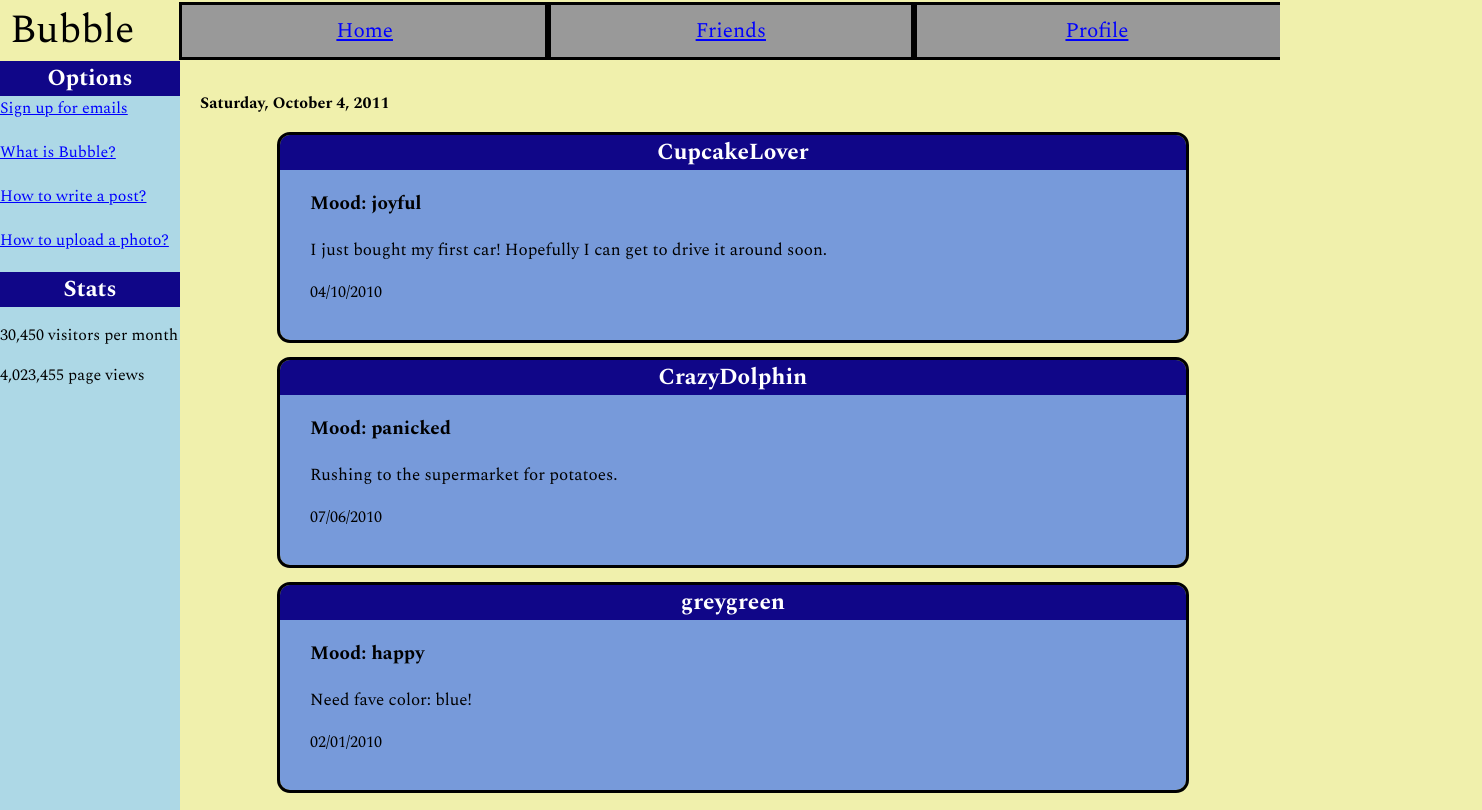
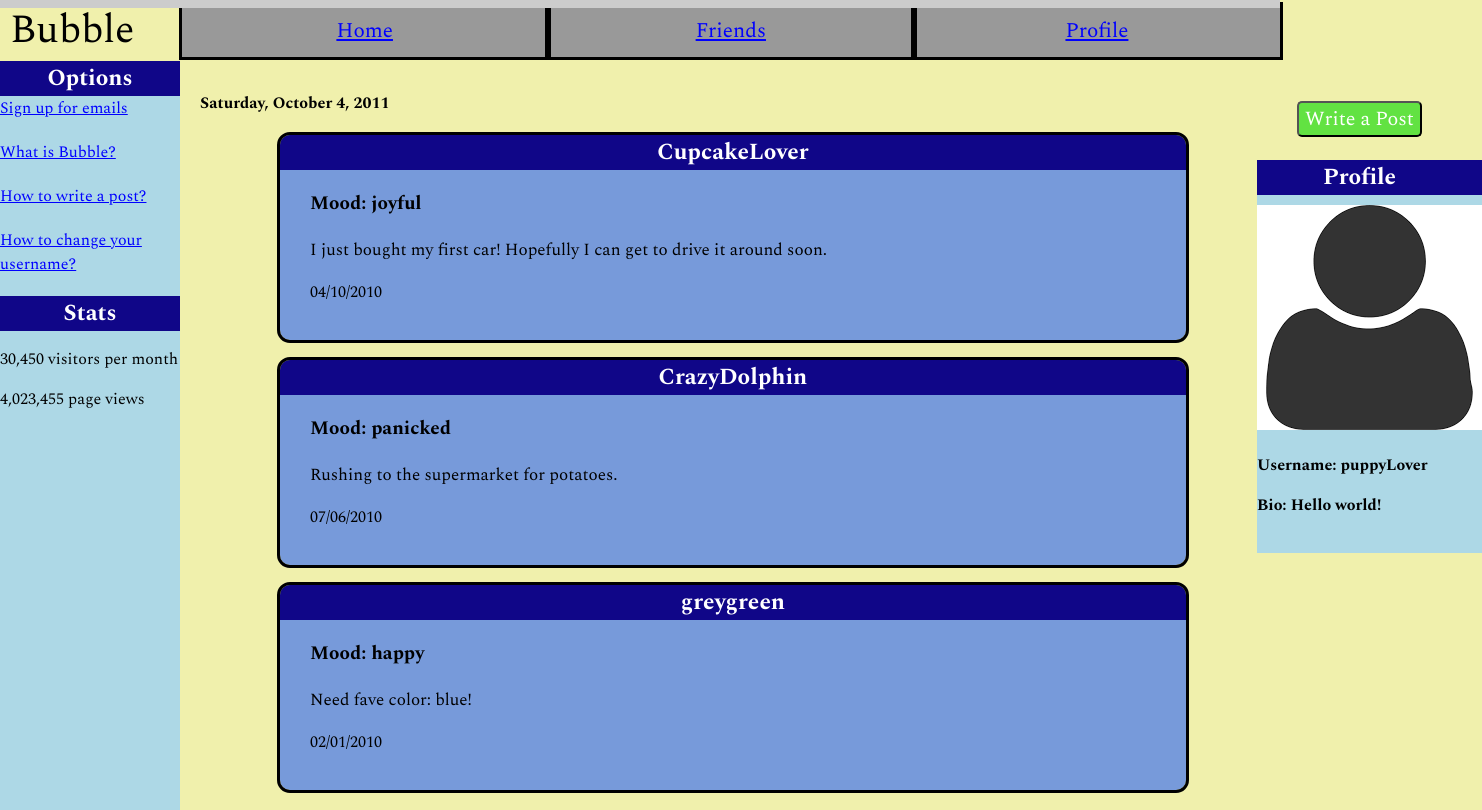
Before and after one commit to Silvana-Ruiz/retro_website, a plain HTML site: page index.html in a window 1280 px wide. Shown: the whole page, 1482 px wide, since content can reach past the window. Drawn offline with nearby package versions, Linux system fonts and the light colour scheme.

Commit message:
javascript

```diff
--- a/css/styles.css
+++ b/css/styles.css
@@ -1,12 +1,9 @@
 /* :root son las variables de css o atributos*/
 :root {
   --blue: #100688;
-  --greenblue: #42e2b8;
-  --beige: #f3dfbf;
   --pink: #db8d92;
   --lightblue: #779ada;
-  --purple: #cda7e4;
-  --grey: #d3cbcb62;
+  --grey: rgb(153, 153, 153);;
 }
 
 /*Changing the color of text selection*/
@@ -73,11 +70,35 @@ header {
   display: flex;
   flex-direction: row;
   align-items: center;
+
+}
+
+/**SCROLL BAR**/
+.header {
+  position: fixed;
+  top: 0;
+  z-index: 1;
+  width: 100%;
+  background-color: #f1f1f1;
+}
+
+/* The progress container (grey background) */
+.progress-container {
+  width: 100%;
+  height: 8px;
+  background: #ccc;
+}
+
+/* The progress bar (scroll indicator) */
+.progress-bar {
+  height: 8px;
+  background: var(--blue);
+  width: 0%;
 }
 
 /**Navigation menu**/
 .nav-background {
-  background-color: rgb(153, 153, 153);
+  background-color: var(--grey);
   width: 100%;
 
 }
@@ -114,14 +135,6 @@ header {
   background-color: white;
   color: black;
 }
-
-/**Content Page**/
-.contentpage {
-  display:flex;
-  flex-direction:row;
-
-}
-
 
 /**FEED**/
 .mainsection {
@@ -207,3 +220,57 @@ header {
 .options p {
   margin-bottom:0;
 }
+
+/**PROFILE**/
+.profile{
+  position:relative;
+  left:380px;
+  top:40px;
+  background-color: lightblue;
+  padding-bottom:2rem;
+  margin-left:5rem;
+  padding-top: 0;
+  color:black;
+  font-weight:bold;
+}
+.profile h3 {
+  padding-right:2rem;
+  background-color: var(--blue);
+
+}
+
+.profileTitle {
+  color:white;
+}
+
+
+/**Button**/
+.mybutton {
+
+  justify-content:flex-end;
+
+}
+button {
+  background-color:#62e242;
+  color: white;
+
+
+  font-size: 2rem;
+  text-decoration: none;
+  border-radius: 0.5rem;
+
+  text-align: center;
+  text-shadow: none;
+
+  font-family: "Spectral", serif;
+  justify-content:flex-end;
+  position:relative;
+  left:470px;
+  top:40px;
+
+}
+
+button:hover {
+  transform: scale(1.02);
+  cursor: pointer;
+}
--- a/index.html
+++ b/index.html
@@ -4,7 +4,7 @@
     <meta charset="UTF-8" />
     <meta http-equiv="X-UA-Compatible" content="IE=edge" />
     <meta name="viewport" content="width=device-width, initial-scale=1.0" />
-    <title>Silvana Ruiz - Get to know me!</title>
+    <title>Bubble</title>
     <link rel="preconnect" href="https://fonts.googleapis.com" />
     <link rel="preconnect" href="https://fonts.gstatic.com" crossorigin />
     <link
@@ -13,7 +13,24 @@
     />
     <link rel=preload" href="css/styles.css" as="style">
     <link href="css/styles.css" rel="stylesheet" />
+    <script>
+      // When the user scrolls the page, execute myFunction
+      window.onscroll = function () {
+        myFunction();
+      };
+
+      function myFunction() {
+        var winScroll =
+          document.body.scrollTop || document.documentElement.scrollTop;
+        var height =
+          document.documentElement.scrollHeight -
+          document.documentElement.clientHeight;
+        var scrolled = (winScroll / height) * 100;
+        document.getElementById("myBar").style.width = scrolled + "%";
+      }
+    </script>
   </head>
+
   <body>
     <header>
       <h1 class="title">Bubble</h1>
@@ -25,19 +42,23 @@
         </nav>
       </div>
     </header>
+    <div class="progress-container header">
+      <div class="progress-bar" id="myBar"></div>
+    </div>
+
     <main>
-      <div class="contentpage">
       <div class="mainsection">
         <div class="options">
           <h3>Options</h3>
           <a href="#">Sign up for emails</a>
           <a href="#">What is Bubble?</a>
           <a href="#">How to write a post?</a>
-            <a href="#">How to upload a photo?</a>
+          <a href="#">How to change your username?</a>
           <h3>Stats</h3>
           <p>30,450 visitors per month</p>
           <p>4,023,455 page views</p>
         </div>
+
         <div class="feed">
           <p class="date">Saturday, October 4, 2011</p>
           <div class="post">
@@ -46,7 +67,8 @@
               <p class="mood">Mood: joyful</p>
               <p class="message">
                 I just bought my first car! Hopefully I can get to drive it
-                    around soon.</p>
+                around soon.
+              </p>
               <p class="postdate">04/10/2010</p>
             </div>
           </div>
@@ -57,7 +79,6 @@
               <p class="message">Rushing to the supermarket for potatoes.</p>
               <p class="postdate">07/06/2010</p>
             </div>
-
           </div>
           <div class="post">
             <h3 class="username">greygreen</h3>
@@ -68,13 +89,19 @@
             </div>
           </div>
         </div>
+
         <div>
-
+          <div class="mybutton">
+            <button>Write a Post</button>
+          </div>
+          <div class="profile">
+            <h3 class="profileTitle">Profile</h3>
+            <img src="img/user.png" alt="user photo" />
+            <p>Username: puppyLover</p>
+            <p>Bio: Hello world!</p>
           </div>
         </div>
-
       </div>
     </main>
-
   </body>
 </html>
```
Also changed, not shown: img/user.png (added). Lines whose indentation alone changed are shown as unchanged.
